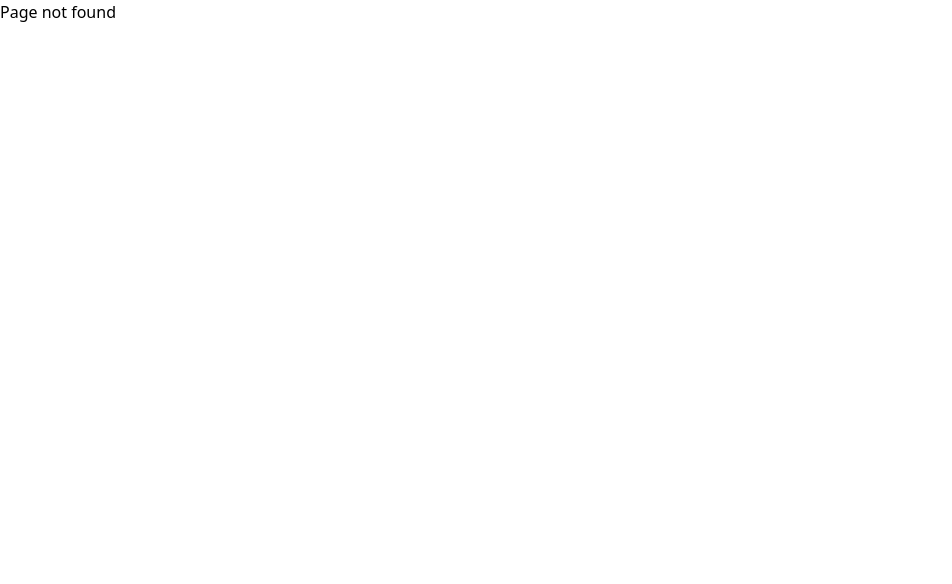
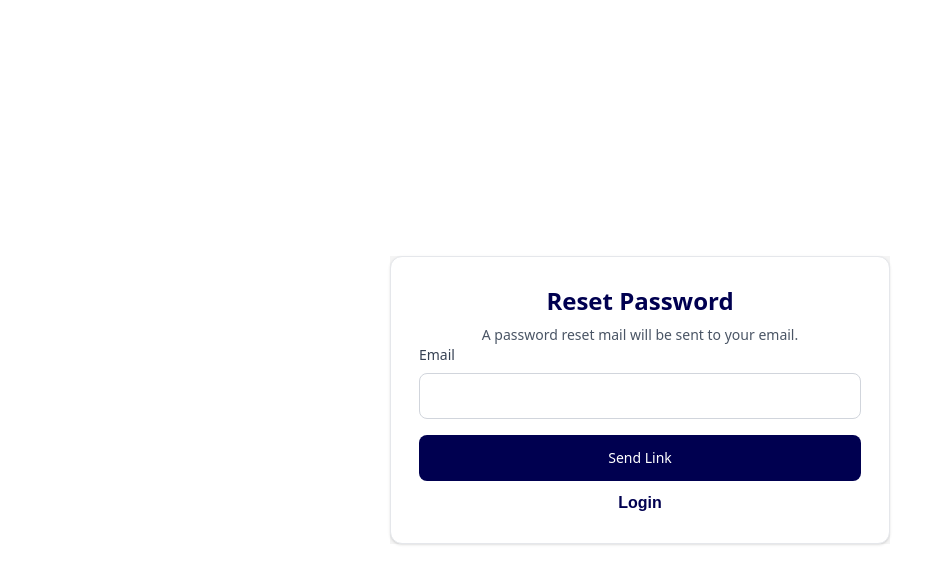
Before and after one commit to Opesco12/Pathway-web, a React (Vite) app: page /reset-password in a window 1280 px wide. Before the commit this address had no page. Shown: the top 584 px of the page, without its empty margins (0-952 px from the left). Built offline with nearby package versions, Linux system fonts and the light colour scheme.

Commit message:
added reset passsword

```diff
--- a/src/App.jsx
+++ b/src/App.jsx
@@ -33,6 +33,7 @@ import PersonalDetails from "./pages/ProfileSettings/PersonalDetails";
 import BankDetails from "./pages/ProfileSettings/BankDetails";
 import ContactManager from "./pages/ProfileSettings/ContactManager";
 import ChangePassword from "./pages/auth/ChangePassword";
+import ResetPassword from "./pages/auth/RestPassword";
 
 function App() {
   const Layout = () => {
@@ -92,6 +93,7 @@ function App() {
             <Route path="*" element={<p>Page not found</p>} />
 
             <Route path="/login" element={<Login />} />
+            <Route path="/reset-password" element={<ResetPassword />} />
             <Route path="/register" element={<Register />} />
             <Route path="/register/activate" element={<Activation />} />
             <Route path="/login/2fa" element={<OTPVerification />} />
--- a/src/component/ui/AppSidebar.jsx
+++ b/src/component/ui/AppSidebar.jsx
@@ -18,10 +18,13 @@ import { keys } from "../../storage/keys";
 import "../../styles/sidebar.css";
 import { useAuth } from "../../context/UserContext";
 import { logout } from "../../api/apiClient";
+import { useNavigate } from "react-router-dom";
 
 const ResponsiveSidebar = () => {
   const [collapsed, setCollapsed] = useState(false);
   const [toggled, setToggled] = useState(false);
+
+  const navigate = useNavigate();
 
   const { setIsAuthenticated } = useAuth();
 
--- a/src/context/DataContext.jsx
+++ b/src/context/DataContext.jsx
@@ -104,8 +104,6 @@ const DataProvider = ({ children }) => {
             accountName: walletResponse[0]?.walletAccountName,
           });
 
-          console.log(walletResponse);
-
           setProducts(productsResponse);
           updateFixedIncomePortfolio(productsResponse);
 
--- a/src/pages/auth/Login.jsx
+++ b/src/pages/auth/Login.jsx
@@ -96,7 +96,7 @@ const Login = () => {
                       </label>
                       <a
                         className="inline-flex items-center gap-x-1 text-sm font-medium decoration-2 hover:underline focus:underline focus:outline-none"
-                        href="#"
+                        href="/reset-password"
                         style={{ color: Colors.primary }}
                       >
                         Forgot password?
--- /dev/null
+++ b/src/pages/auth/RestPassword.jsx
@@ -0,0 +1,235 @@
+import { useState } from "react";
+import { Formik, Form, Field, ErrorMessage } from "formik";
+import * as Yup from "yup";
+import { toast } from "react-toastify";
+import { useNavigate } from "react-router-dom";
+
+import StyledText from "../../component/ui/StyledText";
+import { Colors } from "../../constants/Color";
+import { resetPassword, resetPasswordRequest } from "../../api/apiClient";
+
+const ResetPassword = () => {
+  const navigate = useNavigate();
+  const [isEmailRegistered, setIsEmailRegistered] = useState(false);
+
+  const validationSchema = Yup.object().shape({
+    email: Yup.string()
+      .email("Email is not valid")
+      .required("Email is required"),
+    password: Yup.string().when([], {
+      is: () => isEmailRegistered,
+      then: (schema) =>
+        schema
+          .required("Password is required")
+          .min(6, "Password must be at least 6 characters")
+          .matches(
+            /^[A-Za-z\d@$!%*?#&]+$/,
+            "Password can only contain letters, numbers, and @$!%*#?&",
+          )
+          .matches(
+            /[a-z]/,
+            "Password must contain at least one lowercase letter",
+          )
+          .matches(
+            /[A-Z]/,
+            "Password must contain at least one uppercase letter",
+          )
+          .matches(/\d/, "Password must contain at least one number")
+          .matches(
+            /[@$!%*?&#]/,
+            "Password must contain at least one special character (@$!%*?&#)",
+          ),
+      otherwise: (schema) => schema.notRequired(),
+    }),
+    confirmPassword: Yup.string().when([], {
+      is: () => isEmailRegistered,
+      then: (schema) =>
+        schema
+          .oneOf([Yup.ref("password"), null], "Passwords must match")
+          .required("Confirm Password is required"),
+      otherwise: (schema) => schema.notRequired(),
+    }),
+    token: Yup.string().when([], {
+      is: () => isEmailRegistered,
+      then: (schema) => schema.required("Please input the token in your mail"),
+      otherwise: (schema) => schema.notRequired(),
+    }),
+  });
+
+  return (
+    <div className="flex h-screen items-center justify-center px-2">
+      <div className="mx-auto min-w-[320px] bg-[#f5f5f5] md:min-w-[500px]">
+        <div className="rounded-xl border border-gray-200 bg-white shadow-sm">
+          <div className="p-4 sm:p-7">
+            <div className="text-center">
+              <h1
+                className="block text-2xl font-bold text-gray-800"
+                style={{ color: Colors.primary }}
+              >
+                Reset Password
+              </h1>
+              <p className="mt-2 text-sm text-gray-600">
+                A password reset mail will be sent to your email.
+              </p>
+            </div>
+
+            <Formik
+              initialValues={{
+                email: "",
+                token: "",
+                password: "",
+                confirmPassword: "",
+              }}
+              validationSchema={validationSchema}
+              onSubmit={async (values, { setSubmitting }) => {
+                setSubmitting(true);
+                const { email, token, password } = values;
+
+                try {
+                  if (isEmailRegistered) {
+                    const response = await resetPassword(token, password);
+                    if (response) {
+                      toast.success("Password Reset Successful");
+                      setIsEmailRegistered(false);
+                      navigate("/login");
+                    }
+                  } else {
+                    const response = await resetPasswordRequest(email);
+                    if (response) {
+                      setIsEmailRegistered(true);
+                      toast.info("Check your email for the reset token.");
+                    }
+                  }
+                } catch (error) {
+                  toast.error("Something went wrong. Try again.");
+                }
+                setSubmitting(false);
+              }}
+            >
+              {({ isSubmitting }) => (
+                <Form className="space-y-4">
+                  {/* Email Field */}
+                  <div>
+                    <label
+                      htmlFor="email"
+                      className="mb-2 block text-sm font-medium text-gray-700"
+                    >
+                      Email
+                    </label>
+                    <Field
+                      type="email"
+                      name="email"
+                      className="block w-full rounded-lg border border-gray-300 px-4 py-3 text-sm focus:border-blue-500 focus:ring-blue-500"
+                    />
+                    <ErrorMessage
+                      name="email"
+                      component="div"
+                      className="mt-1 text-sm text-red-600"
+                    />
+                  </div>
+
+                  {isEmailRegistered && (
+                    <>
+                      {/* Token Field */}
+                      <div>
+                        <label
+                          htmlFor="token"
+                          className="mb-2 block text-sm font-medium text-gray-700"
+                        >
+                          Token
+                        </label>
+                        <Field
+                          type="text"
+                          name="token"
+                          className="block w-full rounded-lg border border-gray-300 px-4 py-3 text-sm focus:border-blue-500 focus:ring-blue-500"
+                        />
+                        <ErrorMessage
+                          name="token"
+                          component="div"
+                          className="mt-1 text-sm text-red-600"
+                        />
+                      </div>
+
+                      {/* Password Field */}
+                      <div>
+                        <label
+                          htmlFor="password"
+                          className="mb-2 block text-sm font-medium text-gray-700"
+                        >
+                          Password
+                        </label>
+                        <Field
+                          type="password"
+                          name="password"
+                          className="block w-full rounded-lg border border-gray-300 px-4 py-3 text-sm focus:border-blue-500 focus:ring-blue-500"
+                        />
+                        <ErrorMessage
+                          name="password"
+                          component="div"
+                          className="mt-1 text-sm text-red-600"
+                        />
+                      </div>
+
+                      {/* Confirm Password Field */}
+                      <div>
+                        <label
+                          htmlFor="confirmPassword"
+                          className="mb-2 block text-sm font-medium text-gray-700"
+                        >
+                          Confirm Password
+                        </label>
+                        <Field
+                          type="password"
+                          name="confirmPassword"
+                          className="block w-full rounded-lg border border-gray-300 px-4 py-3 text-sm focus:border-blue-500 focus:ring-blue-500"
+                        />
+                        <ErrorMessage
+                          name="confirmPassword"
+                          component="div"
+                          className="mt-1 text-sm text-red-600"
+                        />
+                      </div>
+                    </>
+                  )}
+
+                  {/* Submit Button */}
+                  <button
+                    type="submit"
+                    disabled={isSubmitting}
+                    className="inline-flex w-full items-center justify-center gap-x-2 rounded-lg border border-transparent px-4 py-3 text-sm font-medium text-white hover:opacity-90 focus:outline-none disabled:pointer-events-none disabled:opacity-50"
+                    style={{ backgroundColor: Colors.primary }}
+                  >
+                    {isSubmitting
+                      ? "Loading"
+                      : isEmailRegistered
+                        ? "Reset Password"
+                        : "Send Link"}
+                  </button>
+                </Form>
+              )}
+            </Formik>
+
+            <StyledText
+              style={{
+                textAlign: "center",
+                width: "100%",
+                marginTop: "10px",
+              }}
+              color={Colors.primary}
+              variant="semibold"
+            >
+              <span
+                className="cursor-pointer text-center"
+                onClick={() => navigate("/login")}
+              >
+                Login
+              </span>
+            </StyledText>
+          </div>
+        </div>
+      </div>
+    </div>
+  );
+};
+
+export default ResetPassword;
```
